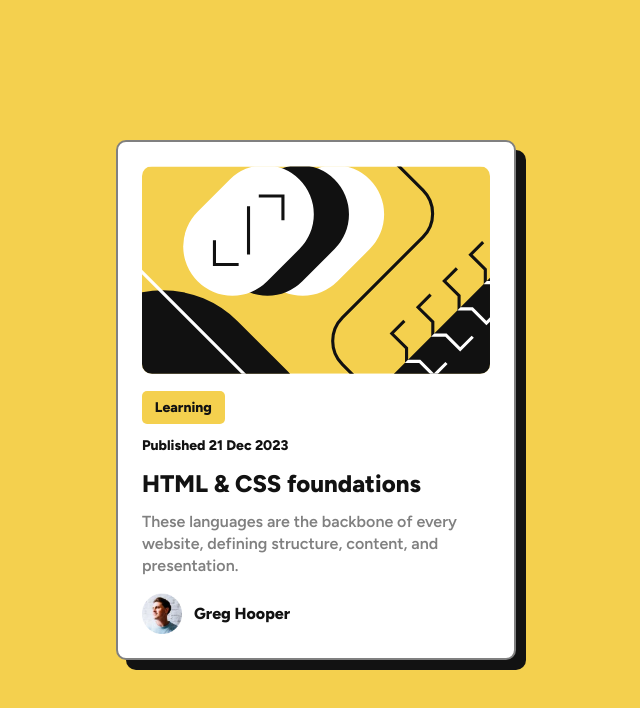
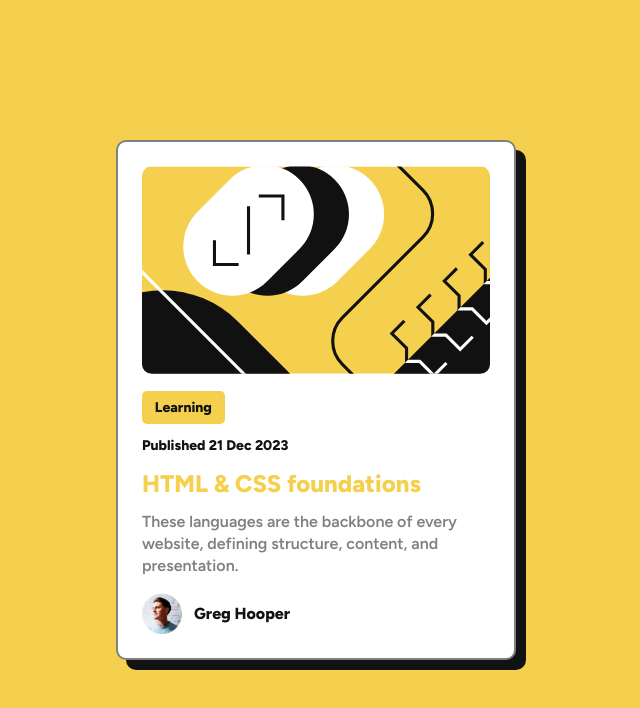
Before and after one commit to avl-vins/reto-2-Blog-Preview-Card, a plain HTML site: page index.html in a window 1280 px wide. In both pictures the pointer is over the element "HTML & CSS foundations". Shown: the whole page, without its empty margins (324-964 px from the left). Drawn offline with Linux system fonts and the light colour scheme.

Commit message:
agregando interactividad

```diff
--- a/css/styles.css
+++ b/css/styles.css
@@ -75,10 +75,7 @@ padding:0 0 1rem 0;
 	height: auto;
 	border-radius: 10px;
 }
-.body__tag{
 
-
-}
 .body__tag label{
 	background-color: var(--yellow-color);
 	font-weight: 800;
@@ -95,6 +92,11 @@ padding:0 0 1rem 0;
 .body__titulo{
 	padding: 0 0 1rem;
 }
+.body__titulo:hover{
+	cursor:pointer;
+	color: var(--yellow-color);
+
+}
 .body__texto{
 	color: var(--grey-color);
 	font-size: 1rem;
@@ -108,6 +110,7 @@ padding:0 0 1rem 0;
 .card__footer img{
 	width: 40px;
 }
+
 @media (max-width:768px){
 	body{
 		width: 100%;
```
